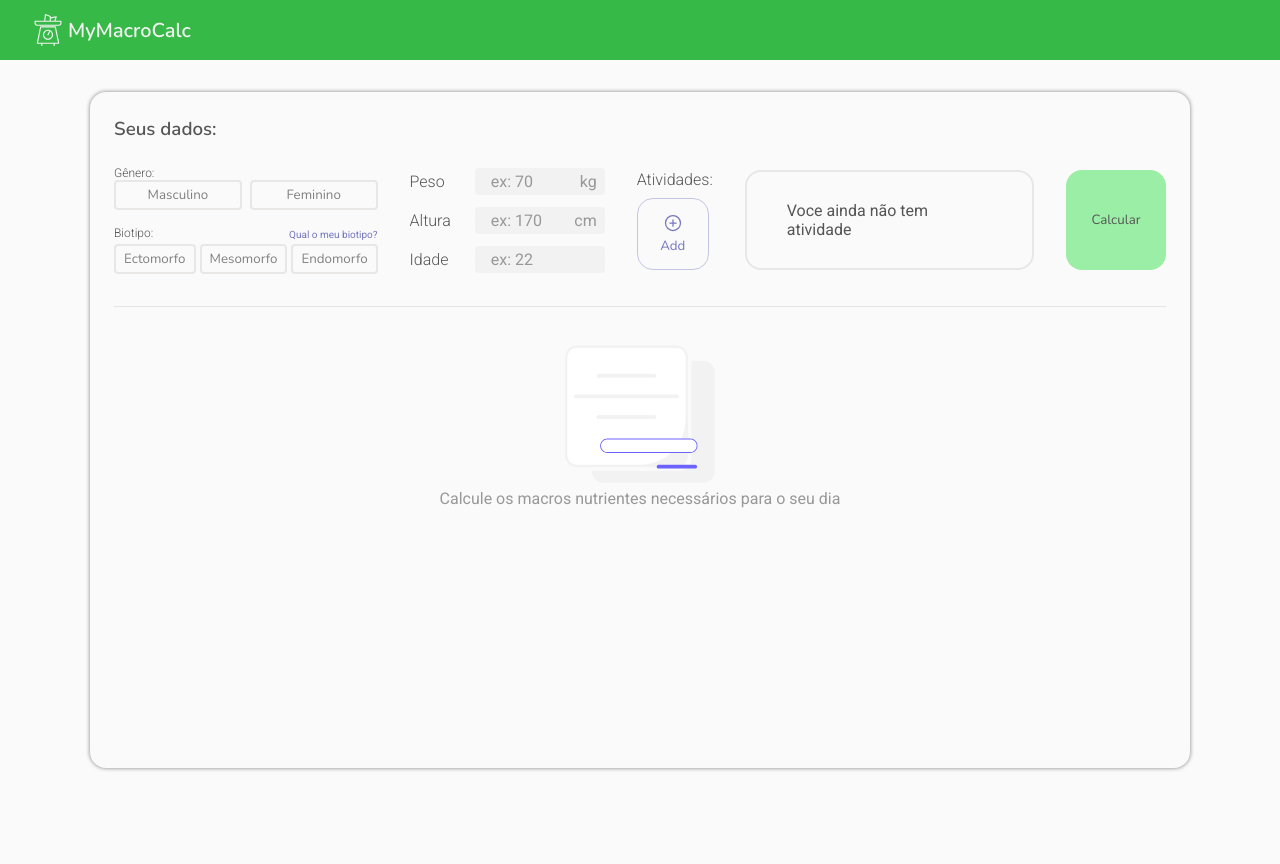
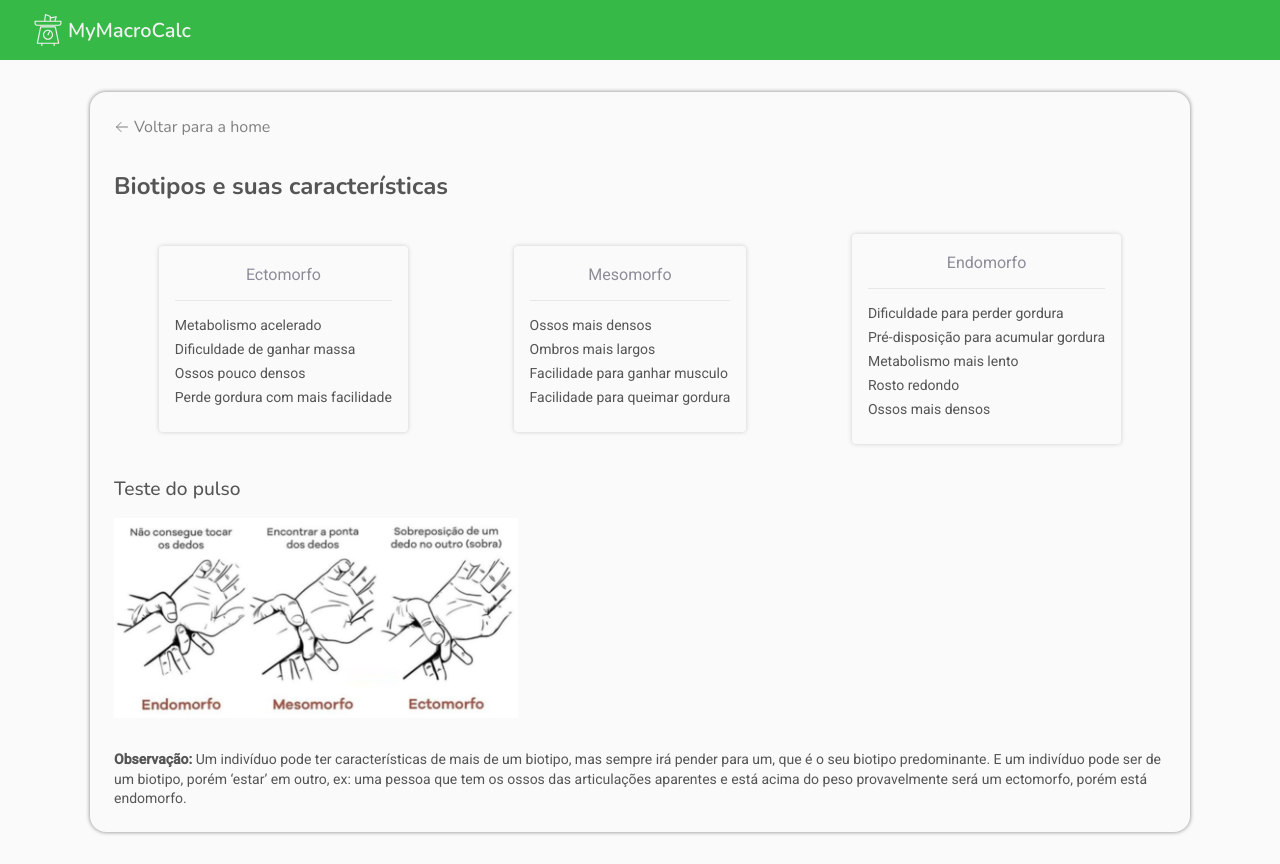
Before and after one commit to rodolfomariano/My-Macro-Calc, a React (Vite) app: page /bio-type in a window 1280 px wide. Before the commit the page ends 800 px from the top, so only its background shows below. Built offline with nearby package versions, Linux system fonts and the light colour scheme.

Commit message:
feat: add router and create page AboutBioType

```diff
--- a/package.json
+++ b/package.json
@@ -13,6 +13,7 @@
     "react": "^18.0.0",
     "react-dom": "^18.0.0",
     "react-loading": "^2.0.3",
+    "react-router-dom": "^6.3.0",
     "react-toastify": "^9.0.4",
     "sass": "^1.52.3"
   },
--- /dev/null
+++ b/src/Router.tsx
@@ -0,0 +1,12 @@
+import { Route, Routes } from "react-router-dom";
+import App from "./App";
+import { AboutBioType } from "./pages/AboutBioType";
+
+export function Router() {
+  return (
+    <Routes>
+      <Route path="/" element={<App />} />
+      <Route path="/bio-type" element={<AboutBioType />} />
+    </Routes>
+  )
+}
--- a/src/components/PersonalInfo/index.tsx
+++ b/src/components/PersonalInfo/index.tsx
@@ -7,6 +7,7 @@ import { ActivityCard } from '../ActivityCard'
 import { ModalActivities } from '../ModalActivities'
 import { toast } from 'react-toastify'
 import { usePersonalData } from '../../hooks/usePersonalData'
+import { useNavigate } from 'react-router-dom'
 
 interface Activity {
   id: number
@@ -29,6 +30,7 @@ export function PersonalInfo() {
 
   const [errorType, setErrorType] = useState('')
 
+  const navigation = useNavigate()
 
   // const [hasCalculated, setHasCalculated] = useState(false)
 
@@ -138,7 +140,11 @@ export function PersonalInfo() {
           <div className={`${styles.bioType} ${errorType === 'bioType' && bioType.length === 0 && styles.warning}`}>
             <div className={styles.bioTypeHeader}>
               <strong>Biotipo:</strong>
-              <a href="#">Qual o meu biotipo?</a>
+              <button
+                onClick={() => navigation('bio-type')}
+              >
+                Qual o meu biotipo?
+              </button>
             </div>
 
             <div className={styles.bioTypesContainer}>
--- a/src/components/PersonalInfo/styles.module.scss
+++ b/src/components/PersonalInfo/styles.module.scss
@@ -80,7 +80,7 @@
             font-size: 0.75rem;
           }
 
-          a {
+          button {
             color: var(--blue-500);
             font-size: 10px;
 
--- a/src/main.tsx
+++ b/src/main.tsx
@@ -1,16 +1,20 @@
 import React from 'react'
 import ReactDOM from 'react-dom/client'
+import { BrowserRouter } from 'react-router-dom';
 import { ToastContainer } from 'react-toastify';
 import 'react-toastify/dist/ReactToastify.css';
 
 import App from './App'
 import { UserDataProvider } from './contexts/userData';
+import { Router } from './Router';
 
 
 ReactDOM.createRoot(document.getElementById('root')!).render(
   <React.StrictMode>
     <UserDataProvider>
-      <App />
+      <BrowserRouter>
+        <Router />
+      </BrowserRouter>
     </UserDataProvider>
     <ToastContainer />
   </React.StrictMode>
--- /dev/null
+++ b/src/pages/AboutBioType/index.tsx
@@ -0,0 +1,101 @@
+import { ArrowArcLeft, ArrowLeft } from "phosphor-react";
+import { useNavigate } from "react-router-dom";
+
+import { Header } from "../../components/Header";
+
+import TestImg from '../../assets/test-biotype.svg'
+
+import styles from './styles.module.scss'
+
+export function AboutBioType() {
+
+  const navigation = useNavigate()
+
+  return (
+    <>
+      <Header />
+
+      <main className={styles.mainContainer}>
+        <button
+          onClick={() => navigation('/')}
+          className={styles.goToBack}
+        >
+          <ArrowLeft />
+          Voltar para a home
+        </button>
+
+        <div className={styles.bioTypeContainer}>
+          <h1>Biotipos e suas características</h1>
+
+          <div className={styles.bioTypeCardContainer}>
+            <div className={styles.bioTypeCard}>
+              <div className={styles.cardHeader}>
+                Ectomorfo
+              </div>
+
+              <div className={styles.cardContent}>
+                <ul>
+                  <li>Metabolismo acelerado</li>
+                  <li>Dificuldade de ganhar massa</li>
+                  <li>Ossos pouco densos</li>
+                  <li>Perde gordura com mais facilidade</li>
+                </ul>
+              </div>
+            </div>
+
+
+
+            <div className={styles.bioTypeCard}>
+              <div className={styles.cardHeader}>
+                Mesomorfo
+              </div>
+
+              <div className={styles.cardContent}>
+                <ul>
+                  <li>Ossos mais densos</li>
+                  <li>Ombros mais largos</li>
+                  <li>Facilidade para ganhar musculo</li>
+                  <li>Facilidade para queimar gordura</li>
+                </ul>
+              </div>
+            </div>
+
+
+
+            <div className={styles.bioTypeCard}>
+              <div className={styles.cardHeader}>
+                Endomorfo
+              </div>
+
+              <div className={styles.cardContent}>
+                <ul>
+                  <li>Dificuldade para perder gordura</li>
+                  <li>Pré-disposição para acumular gordura</li>
+                  <li>Metabolismo mais lento</li>
+                  <li>Rosto redondo</li>
+                  <li>Ossos mais densos</li>
+                </ul>
+              </div>
+            </div>
+          </div>
+
+        </div>
+
+        <div className={styles.testContainer}>
+          <h2>
+            Teste do pulso
+          </h2>
+
+          <img src={TestImg} alt="" />
+
+        </div>
+
+        <p>
+          <strong>Observação:</strong> Um indivíduo pode ter características de  mais de um biotipo, mas sempre irá pender para um,  que é o seu biotipo predominante.
+          E um indivíduo pode ser de um biotipo, porém ‘estar’ em outro, ex: uma pessoa que tem os ossos das articulações aparentes e está acima do peso provavelmente será um ectomorfo, porém está endomorfo.
+        </p>
+
+      </main>
+    </>
+  )
+}
--- /dev/null
+++ b/src/pages/AboutBioType/styles.module.scss
@@ -0,0 +1,102 @@
+.mainContainer {
+  flex: 1;
+  margin: 2rem auto;
+  max-width: 1100px;
+  box-shadow: 0 0 4px var(--gray-400);
+  border-radius: 16px;
+  padding: 1.5rem;
+
+  .goToBack {
+    font-size: 1rem;
+    color: var(--gray-400);
+    transition: 300ms;
+
+    display: flex;
+    align-items: center;
+    gap: 4px;
+
+    &:hover {
+      color: var(--gray-600);
+    }
+  }
+
+  .bioTypeContainer {
+    margin-top: 2rem;
+
+    h1 {
+      font-size: 1.5rem;
+    }
+
+    .bioTypeCardContainer {
+      margin-top: 2rem;
+
+      display: flex;
+      align-items: center;
+      justify-content: space-around;
+      flex-wrap: wrap;
+      gap: 1rem;
+
+      .bioTypeCard {
+        box-shadow: 0 0 4px rgba(100, 100, 100, 0.3);
+        padding: 1.2rem 1rem;
+        border-radius: 4px;
+        flex: none;
+
+
+        .cardHeader {
+          display: flex;
+          align-items: center;
+          justify-content: center;
+
+          border-bottom: 1px solid var(--gray-200);
+          padding-bottom: 1rem;
+          margin-bottom: 1rem;
+          color: var(--gray-300);
+        }
+
+        .cardContent {
+
+          li {
+            list-style: none;
+            margin-bottom: .5rem;
+            font-size: 0.875rem;
+          }
+
+          li+li {
+            margin-bottom: .5rem;
+          }
+        }
+      }
+    }
+
+  }
+
+  .testContainer {
+    margin-top: 2rem;
+
+    display: flex;
+    flex-direction: column;
+    align-items: flex-start;
+
+    h2 {
+      font-weight: 500;
+      margin-bottom: 1rem;
+      font-size: 1.2rem;
+    }
+
+    img {
+      height: 200px;
+    }
+  }
+
+  p {
+    margin-top: 2rem;
+    font-size: 0.875rem;
+    line-height: 1.2rem;
+  }
+
+  @media (max-width: 1080px) {
+    margin: 2rem;
+
+  }
+}
```
Also changed, not shown: src/assets/test-biotype.svg (added), 1 other file (tests, documents, lock files or other folders).
